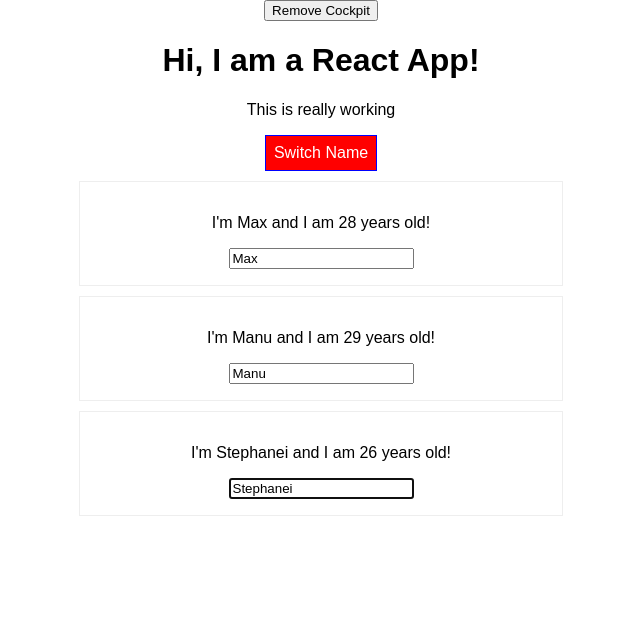
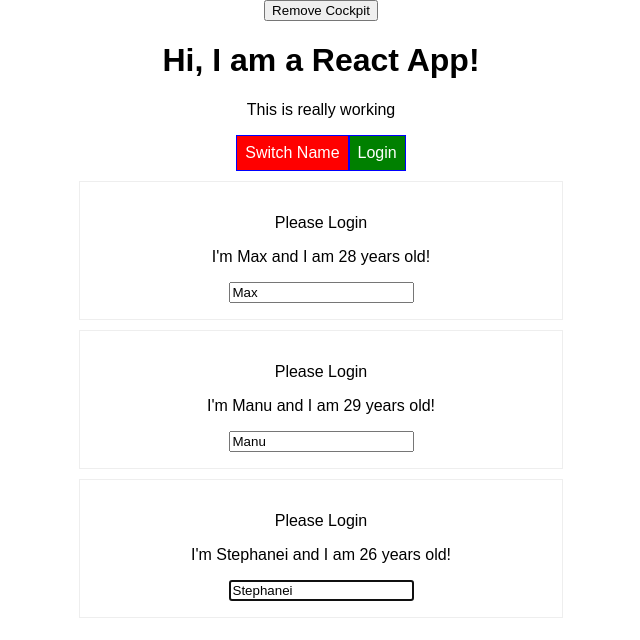
Before and after one commit to NazaninAhmadii/basic-react-sample, a React app: page / in a window 1280 px wide. Shown: the top 640 px of the page, without its empty margins (319-959 px from the left). Built offline with nearby package versions, Linux system fonts and the light colour scheme.

Commit message:
add contect

```diff
--- a/src/components/Cockpit/Cockpit.js
+++ b/src/components/Cockpit/Cockpit.js
@@ -1,5 +1,6 @@
 import React, { useEffect, useState, useRef } from 'react'
 import classes from './Cockpit.css'
+import AuthContext from '../../context/auth-context'
 
 const Cockpit = (props) => {
     const toggleBtnRef = useRef(null) // giving access to DOM elements
@@ -68,6 +69,12 @@
                 className={btnClass}
                 onClick={() => props.clicked()}
             >Switch Name</button>
+            <AuthContext.Consumer>
+                {(context) =>
+                    <button onClick={context.login}>Login</button>
+                }
+
+            </AuthContext.Consumer>
         </div>
     )
 }
--- a/src/components/Persons/Person/Person.js
+++ b/src/components/Persons/Person/Person.js
@@ -4,7 +4,7 @@
 // import Aux from '../../hoc/Aux'
 import WithClass from '../../hoc/WithClass';
 import PropTypes from 'prop-types'
-
+import AuthContext from '../../../context/auth-context'
 
 
 class Person extends Component {
@@ -24,6 +24,9 @@
             // <Aux>
             // <Fragment>
             <WithClass classes={classes.Person}>
+                <AuthContext.Consumer>
+                    {(context) => context.authenticated ? <p>Authenticated!</p> : <p>Please Login</p>}
+                </AuthContext.Consumer>
                 <p onClick={this.props.click}>I'm {this.props.name} and I am {this.props.age} years old!</p>
                 <p>{this.props.children}</p>
                 <input
--- a/src/containers/App.js
+++ b/src/containers/App.js
@@ -6,6 +6,7 @@
 // import Radium, { StyleRoot } from 'radium'
 import WithWrappClass from '../components/hoc/WithWrappClass'
 import Aux from '../components/hoc/Aux'
+import AuthContext from '../context/auth-context'
 
 //*****************************************/
 //**********CLASS BASE COMPONENT **********/
@@ -84,6 +85,10 @@
     this.setState({ showPersons: !doeasShow });// it does the toggle
   }
 
+  loginHandler = () => {
+    this.setState({ authenticated: true })
+  }
+
   render() {
     console.log('[App.js] rendering...')
     let persons = null;
@@ -102,12 +107,17 @@
       <Aux>
         <div className={classes.App}>
           <button onClick={() => this.setState({ showCockpit: false })}>Remove Cockpit</button>
-          {this.state.showCockpit ?
-            <Cockpit showPersons={this.state.showPersons} personsLength={this.state.persons.length}
-              clicked={this.togglePersonsHandler} /> : ''}
+          <AuthContext.Provider
+            value={{
+              authenticated: this.state.authenticated,
+              login: this.loginHandler
+            }}>
+            {this.state.showCockpit ?
+              <Cockpit showPersons={this.state.showPersons} personsLength={this.state.persons.length}
+                clicked={this.togglePersonsHandler} /> : ''}
 
-          {persons}
-
+            {persons}
+          </AuthContext.Provider>
         </div>
       </Aux>
       // </StyleRoot>
--- /dev/null
+++ b/src/context/auth-context.js
@@ -0,0 +1,9 @@
+import React from 'react'
+
+// initial our context with default valus
+const authContext = React.createContext({ // the default value here does not matter here
+    authenticated: false,
+    login: () => { }
+})
+
+export default authContext
```
Also changed, not shown: src/components/Persons/Persons.js (+15 -8 lines).
